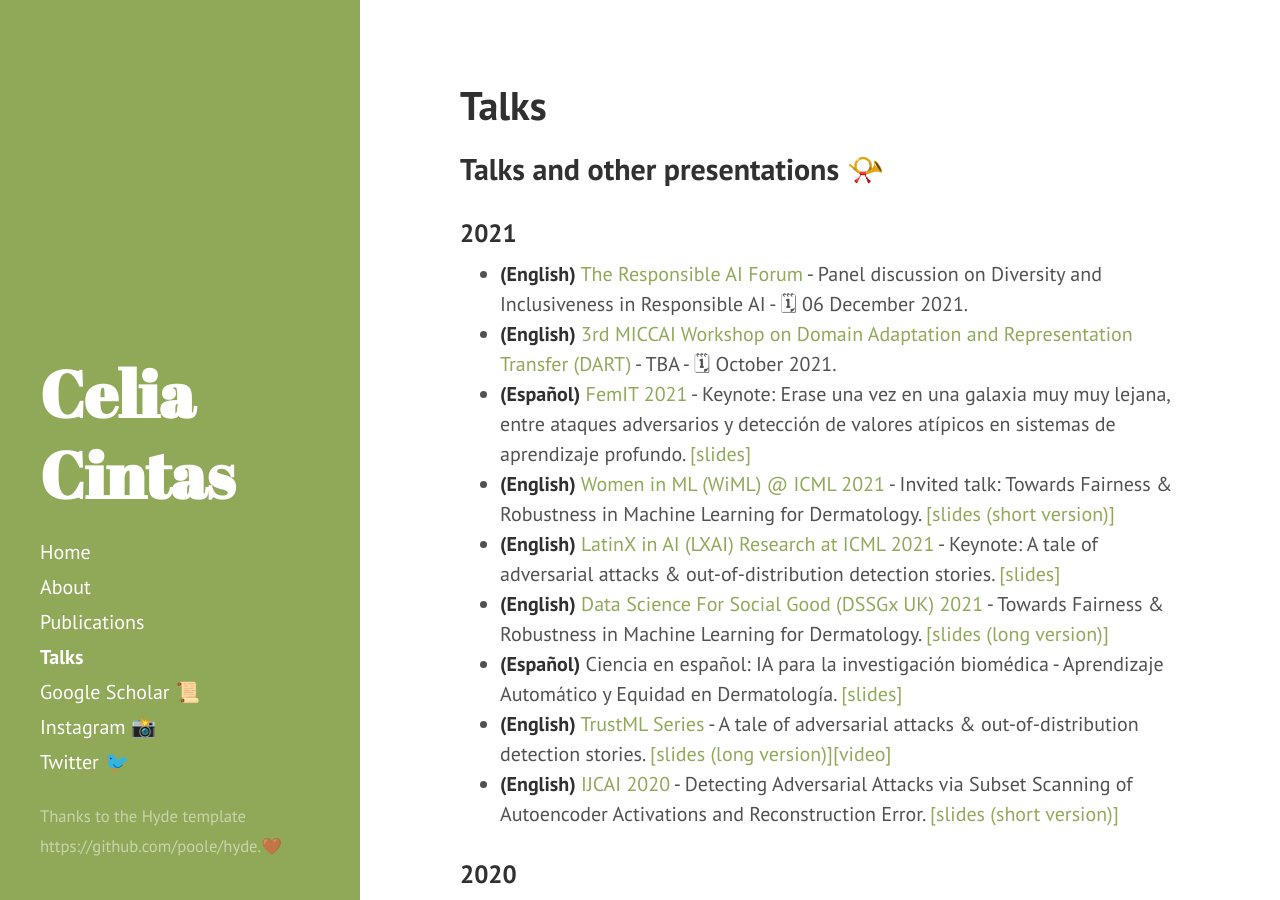
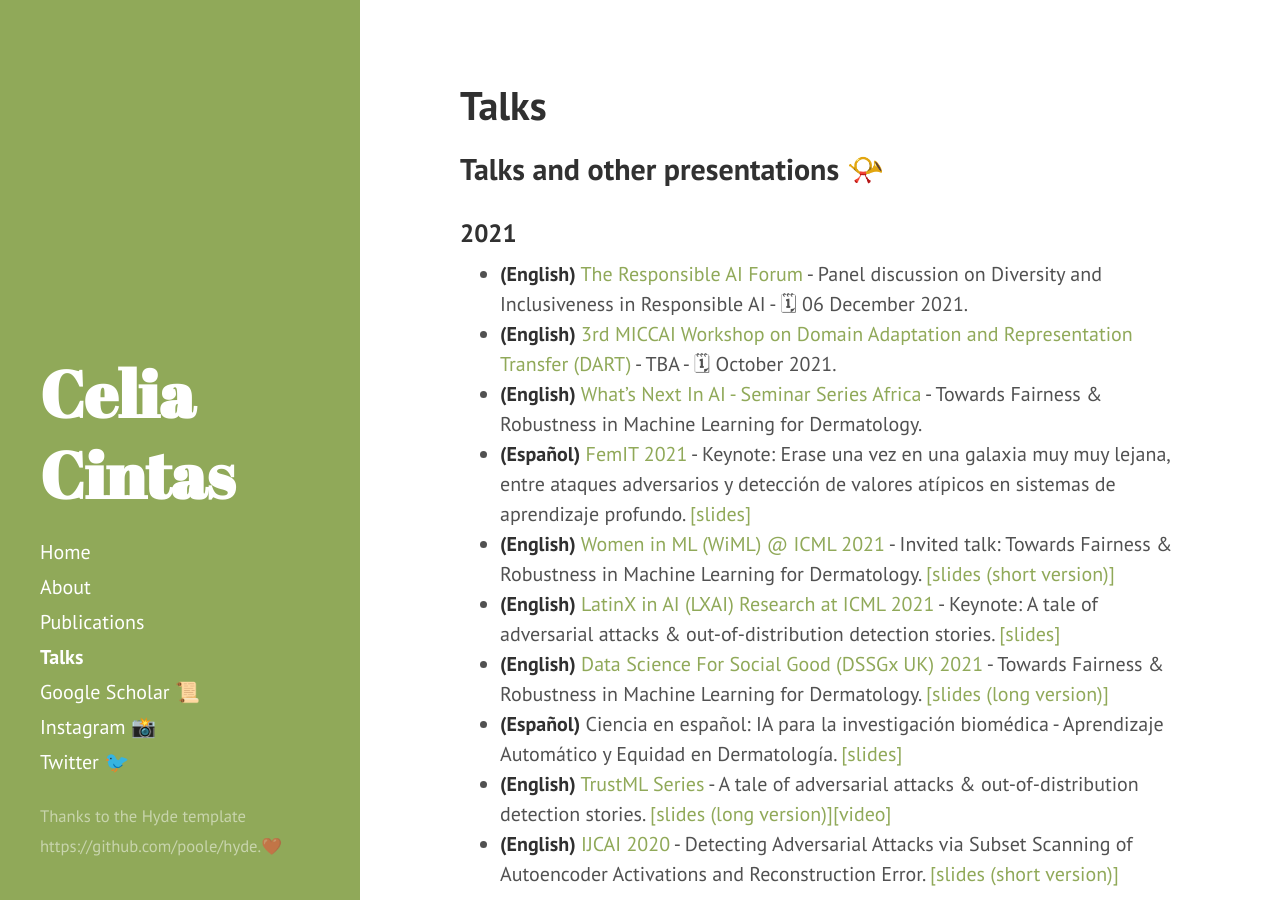
Before and after one commit to celiacintas/celiacintas.github.io, a Jekyll site: the page built from talks.md, in a window 1280 px wide and 900 px high. Built offline with Jekyll 4.4.1, drawn with Linux system fonts in a browser that asks for light colours.

Commit message:
Update talks.md

```diff
--- a/talks.md
+++ b/talks.md
@@ -8,6 +8,7 @@ title: Talks
 ### 2021
 * **(English)** [The Responsible AI Forum](https://responsibleaiforum.com/about/schedule/) - Panel discussion on Diversity and Inclusiveness in Responsible AI - 🗓   06 December 2021.
 * **(English)** [3rd MICCAI Workshop on Domain Adaptation and Representation Transfer (DART)](https://sites.google.com/view/dart2021/) - TBA - 🗓  October 2021.
+* **(English)** [What's Next In AI - Seminar Series Africa](https://ibm.biz/whats-next-ai) - Towards Fairness & Robustness in Machine Learning for Dermatology.
 * **(Español)** [FemIT 2021](https://lasdesistemas.org/femitconf2021/) - Keynote: Erase una vez en una galaxia muy muy lejana, entre ataques adversarios y detección de valores atípicos en sistemas de aprendizaje profundo. [[slides]](https://github.com/celiacintas/celiacintas.github.io/blob/main/public/slides/2021/femit_keynote_alot_of_gifs.pdf)
 * **(English)** [Women in ML (WiML) @ ICML 2021](https://warwick.ac.uk/research/data-science/warwick-data/dssgx/public_lectures/) - Invited talk: Towards Fairness & Robustness in Machine Learning for Dermatology. [[slides (short version)]](https://github.com/celiacintas/celiacintas.github.io/blob/main/public/slides/2021/_WinML___ICML_2021__Derma_Fairness_final.pdf)
 * **(English)** [LatinX in AI (LXAI) Research at ICML 2021](https://www.latinxinai.org/icml-2021-about) - Keynote: A tale of adversarial attacks & out-of-distribution detection stories. [[slides]](https://github.com/celiacintas/celiacintas.github.io/blob/main/public/slides/2021/_LXAI___ICML_2021_presentation__A_tale_of_adversarial_attack_final.pdf)
```
